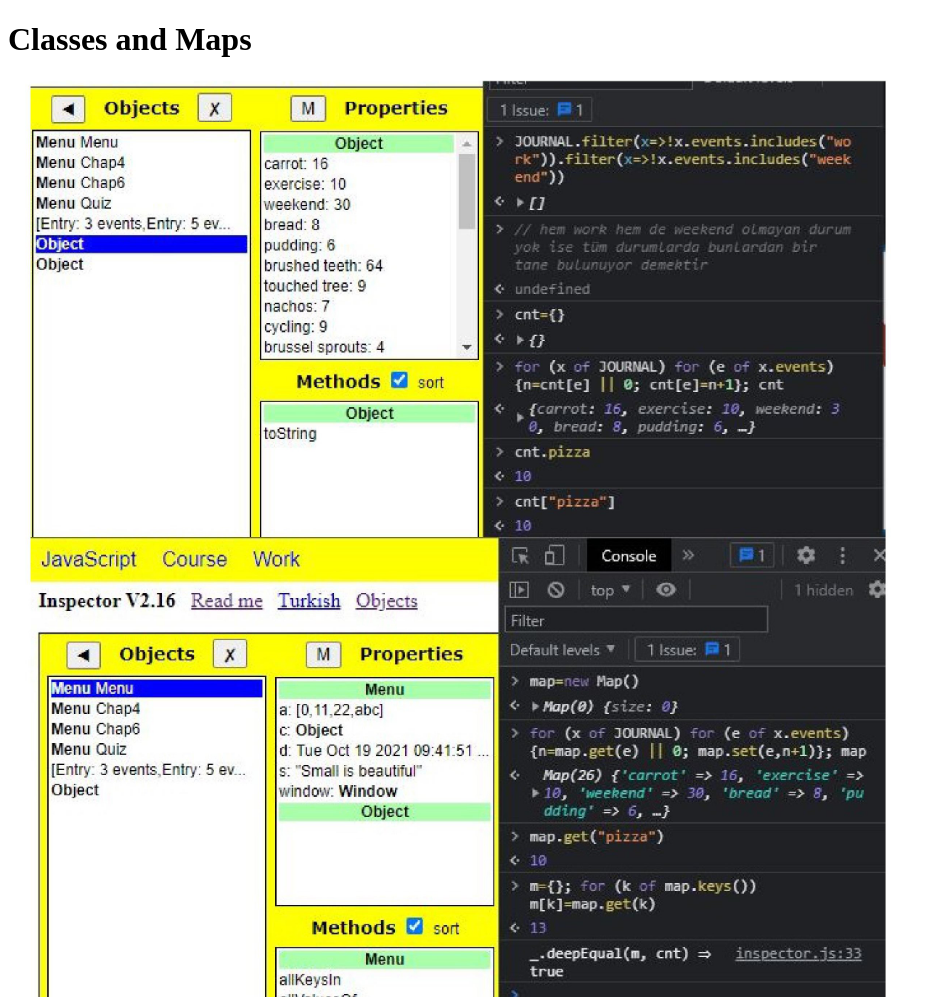
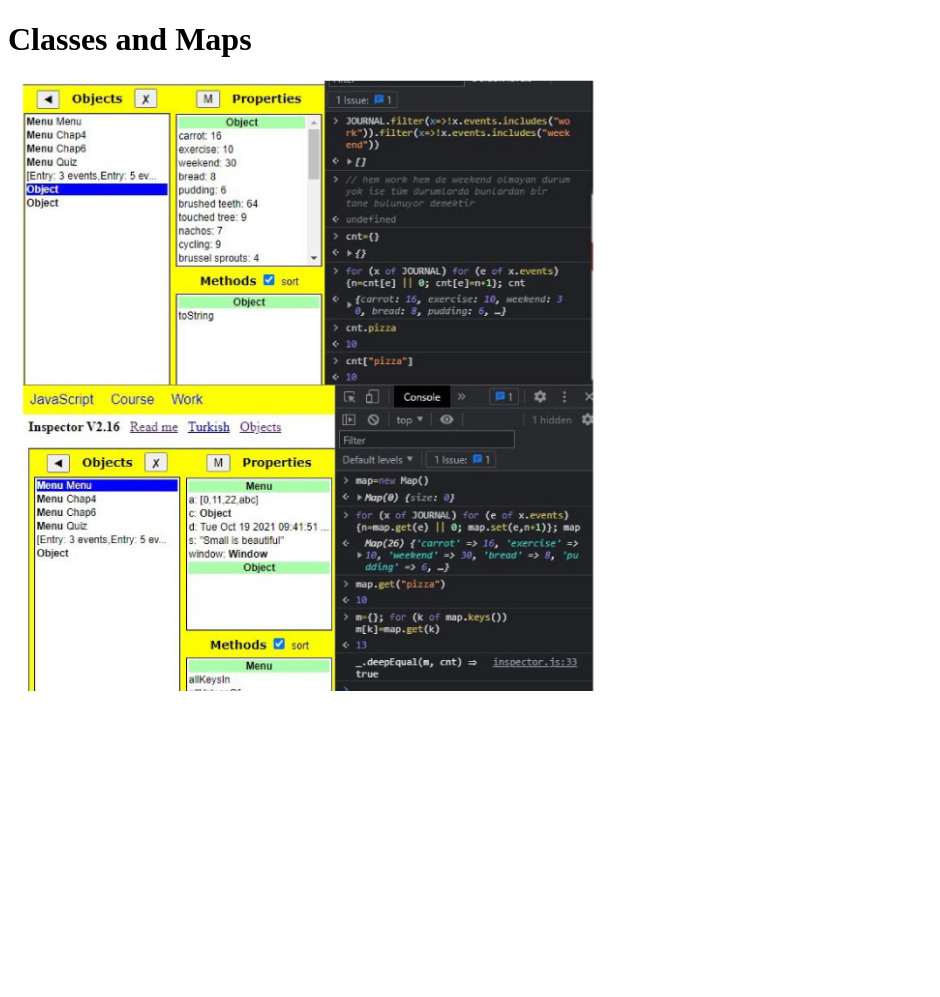
Before and after one commit to myahyavar/Advanced, a plain HTML site: page cw5.html in a window 1280 px wide. Shown: the whole page, without its empty margins (0-940 px from the left). After the commit the page ends 800 px from the top, so only its background shows below. Drawn offline with Linux system fonts and the light colour scheme.

Commit message:
minor resolution fix

```diff
--- a/cw5.html
+++ b/cw5.html
@@ -8,5 +8,5 @@
 </head>
 <body>
     <h1>Classes and Maps</h1>
-    <h3><img src="https://myahyavar.github.io/Advanced/cw5.jpg", width="900" ></h3>
+    <h3><img src="https://myahyavar.github.io/Advanced/cw5.jpg", width="600" ></h3>
 </body>
```
